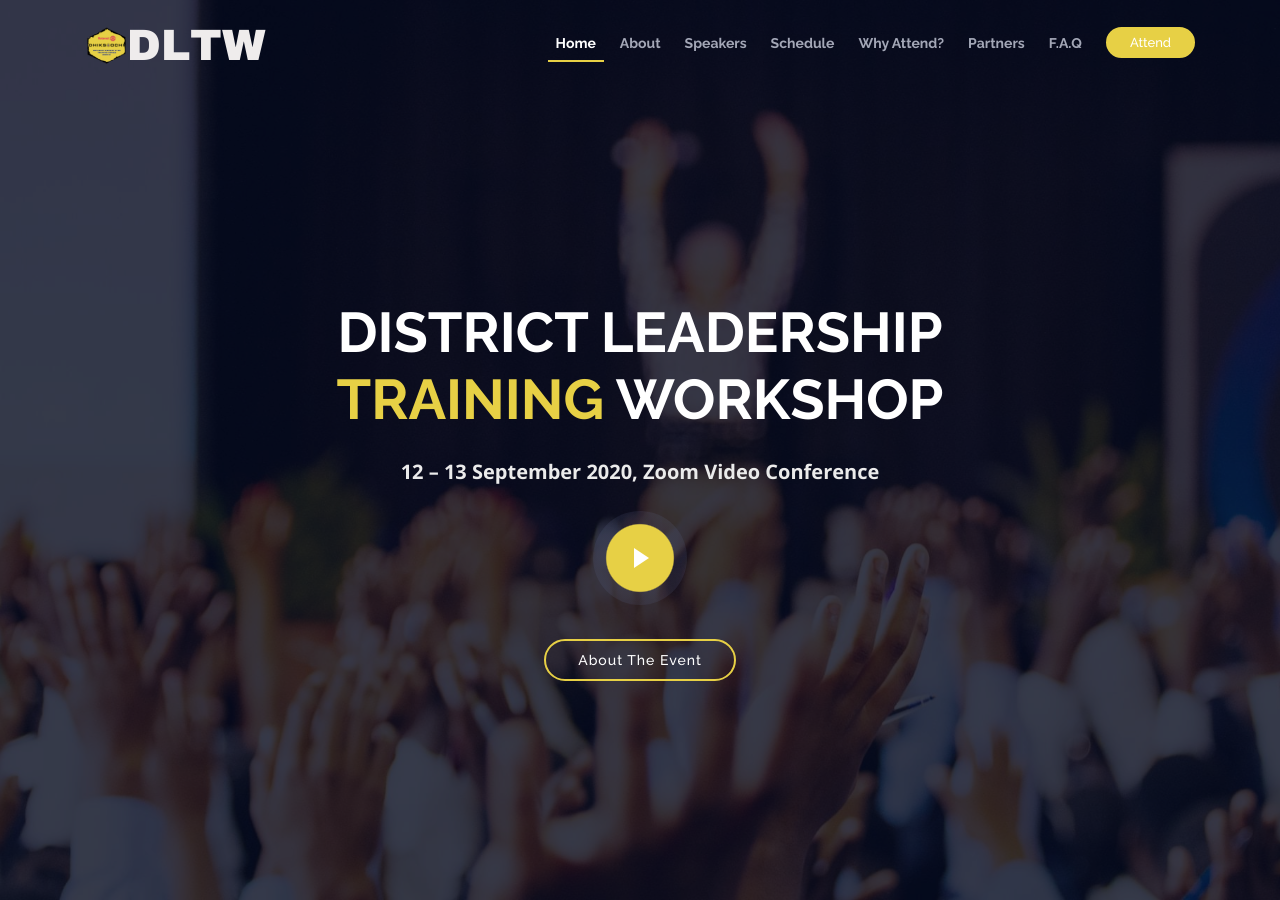
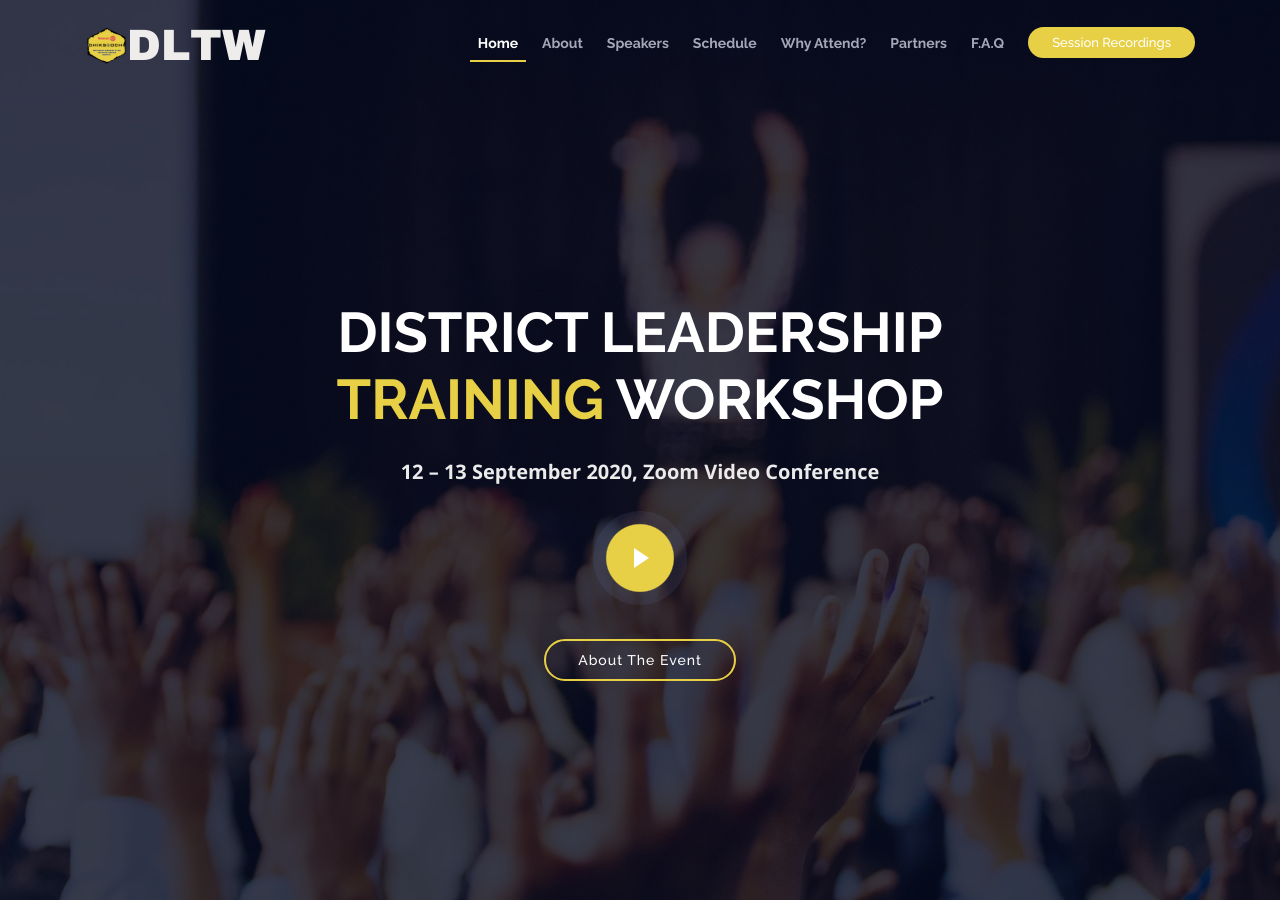
Before and after one commit to Rotaract3190/dltw20_21, a Jekyll site: the page built from index.html, in a window 1280 px wide and 900 px high. Built offline with Jekyll 4.4.1, drawn with Linux system fonts in a browser that asks for light colours.

Commit message:
dltw closing

```diff
--- a/_includes/header.html
+++ b/_includes/header.html
@@ -17,7 +17,7 @@
           <li><a href="/#gallery">Why Attend?</a></li>
           <li><a href="/#supporters">Partners</a></li>
           <li><a href="/#faq">F.A.Q</a></li>
-          <li class="buy-tickets"><a href="https://tags.rotaract3190.org/dltw/" target="_blank">Attend</a></li>
+          <li class="buy-tickets"><a href="https://tags.rotaract3190.org/dltw/" target="_blank">Session Recordings</a></li>
         </ul>
       </nav><!-- #nav-menu-container -->
     </div>
```
